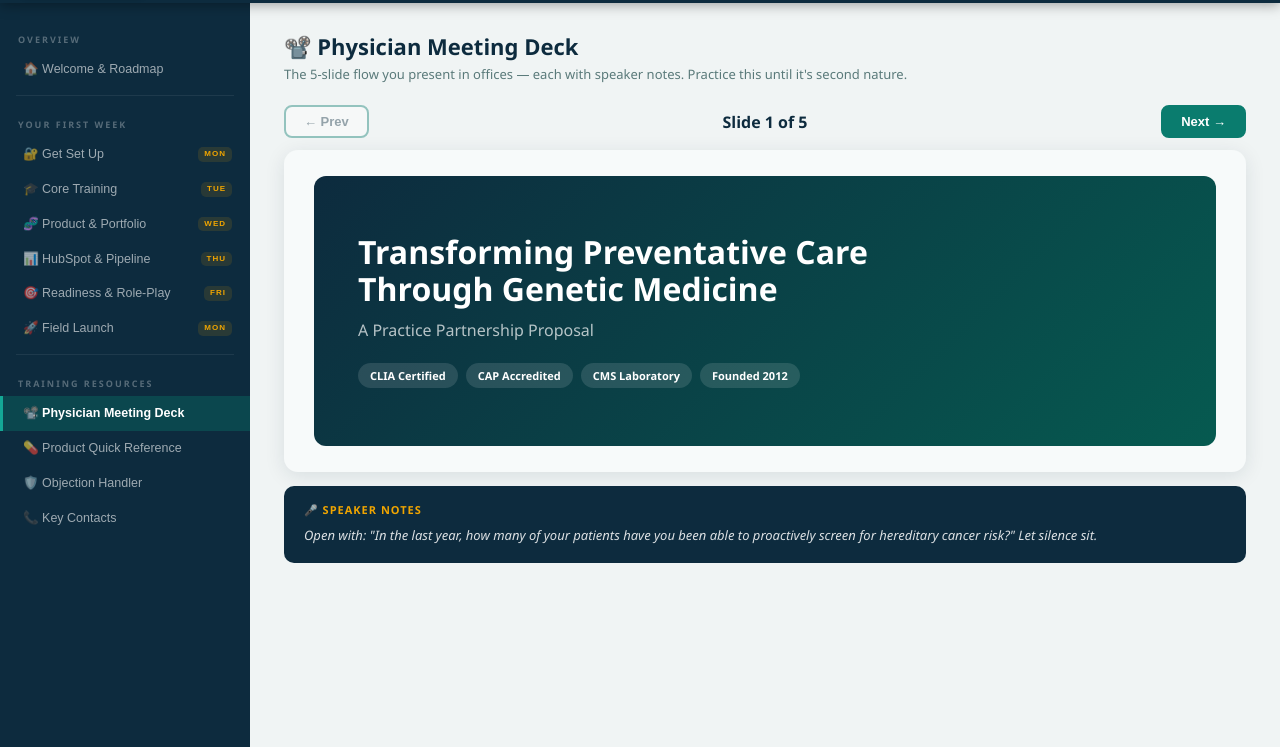
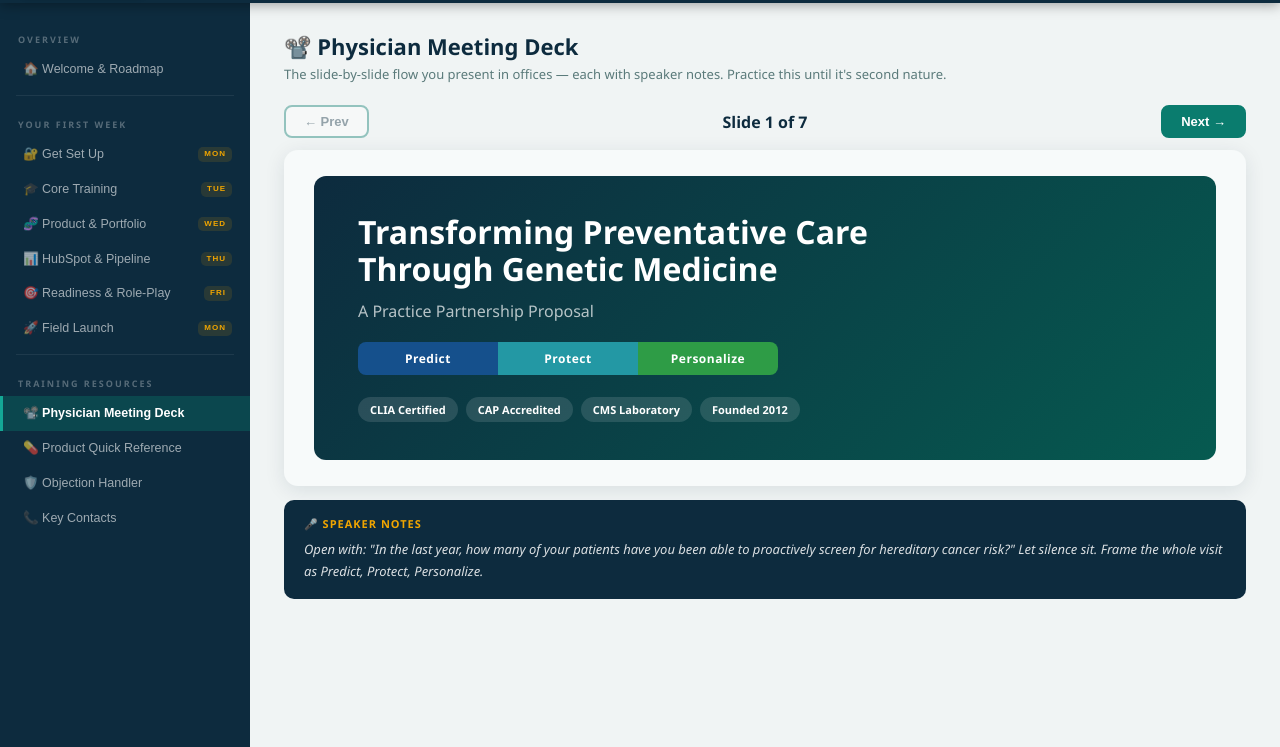
Before and after one commit to GeneIDlab/SAM-Training, a plain HTML site: page index.html in a window 1280 px wide. Both pictures are taken after a click on the button "📽️ Physician Meeting Deck". Shown: the part 53-800 px from the top of the page. Drawn offline with Linux system fonts and the light colour scheme.

Commit message:
index.html

```diff
--- a/index.html
+++ b/index.html
@@ -356,7 +356,7 @@ h2.ph{font-size:22px;font-weight:900;color:var(--n);margin-bottom:4px}
         <div class="quiz-frame-box"><iframe data-src="https://forms.office.com/Pages/ResponsePage.aspx?id=OOZpfoquNkOtGQUerRrk-q50MnevxhxNmz_ISTcZY-hUNEE5QkkxT0RSNVdYUzZEQ1FXVkdMTEJBVC4u&embed=true" loading="lazy"></iframe><div class="quiz-fallback">Quiz not loading? <a href="https://forms.office.com/Pages/ResponsePage.aspx?id=OOZpfoquNkOtGQUerRrk-q50MnevxhxNmz_ISTcZY-hUNEE5QkkxT0RSNVdYUzZEQ1FXVkdMTEJBVC4u" target="_blank" rel="noopener">Open quiz in a new tab ↗</a></div></div>
       </div>
       <div class="task" data-task><div class="box">✓</div><div class="txt">Completed the <strong>How to Sell quiz</strong>.</div></div>
-      <div class="callout action"><span class="ct">📽️ Practice with the deck</span>The <strong>Physician Meeting Deck</strong> (left menu) is the exact 5-slide flow you'll present in offices — with speaker notes. Run through it while this section is fresh.</div>
+      <div class="callout action"><span class="ct">📽️ Practice with the deck</span>The <strong>Physician Meeting Deck</strong> (left menu) is the exact flow you'll present in offices — with speaker notes. Run through it while this section is fresh.</div>
     </div>
   </div>
 </div>
@@ -467,7 +467,7 @@ h2.ph{font-size:22px;font-weight:900;color:var(--n);margin-bottom:4px}
 <!-- ══ MEETING DECK ══ -->
 <div class="page" id="p-deck">
   <h2 class="ph">📽️ Physician Meeting Deck</h2>
-  <p class="sub-head">The 5-slide flow you present in offices — each with speaker notes. Practice this until it's second nature.</p>
+  <p class="sub-head">The slide-by-slide flow you present in offices — each with speaker notes. Practice this until it's second nature.</p>
   <div class="slide-nav">
     <button class="slide-btn" id="deckPrev" style="background:#fff;color:var(--n)">← Prev</button>
     <div id="deckCounter" style="font-weight:700;color:var(--n)"></div>
@@ -600,17 +600,32 @@ document.querySelectorAll('[data-quiz]').forEach(function(hd){
 
 /* ---- MEETING DECK (ported from Sales Hub) ---- */
 var slides=[
-  {type:'title',title:'Transforming Preventative Care\nThrough Genetic Medicine',subtitle:'A Practice Partnership Proposal',notes:'Open with: "In the last year, how many of your patients have you been able to proactively screen for hereditary cancer risk?" Let silence sit.'},
-  {type:'stat',title:'The Preventative Medicine Gap',stats:[{v:'5–10%',l:'of cancers are hereditary',c:R},{v:'25%',l:'of patients are carriers for a serious inherited condition',c:'#2980b9'},{v:'75%+',l:'of people metabolize medications outside of "normal"',c:GN},{v:'Stage 4',l:'when most hereditary cancers are finally discovered',c:TD}],notes:'Pause on the first stat — lead with hereditary cancer prevalence, then connect it to your patients having no idea they carry a mutation.'},
-  {type:'solution',title:'The GeneID Model: We Handle the Complexity',pillars:[{ic:'👩‍⚕️',t:'In-Office Specialist',d:'Our GTS works between the MA and provider.'},{ic:'✅',t:'Verification-First Billing',d:'No test runs without insurance approval.'},{ic:'💳',t:'ACA BRCA1/2 Mandate',d:'Qualifying patients pay $0 — no deductible, no copay.'},{ic:'🤖',t:'AI Patient ID',d:'Insights generates a report of eligible patients from your EMR.'},{ic:'👨‍⚕️',t:'Medical Director Oversight',d:'Dr. Garcia reviews all positives.'},{ic:'💻',t:'Proprietary Screening Software',d:'GetGeneID has NCCN, ACOG, and insurance criteria built in.'}],notes:'Walk each pillar and ask "which of these would make the biggest difference for your practice?"'},
-  {type:'proof',title:'Real Results from a Real Practice',headline:'176 patients screened. 15 weeks.',metrics:[{v:'9',l:'Hereditary cancer risk patients identified',c:R},{v:'4',l:'Carrier status positives found',c:'#2980b9'},{v:'7',l:'Medicare PGx patients enrolled',c:G},{v:'176',l:'Total patients screened',c:T}],insight:'A zero-cost, zero-burden program that identified patients who might otherwise have gone undetected.',notes:'Let the numbers land. Then: "Based on your panel size, how many patients do you think might benefit?"'},
-  {type:'close',title:'The Question Worth Asking',question:'If patients in your panel had a hereditary cancer mutation right now — would you want to know?',subtext:'GeneID exists to make sure you can answer yes.',notes:'Read the question out loud. Let it sit. Then: "To get started, all I need is the new account paperwork signed."'}
+  {type:'title',title:'Transforming Preventative Care\nThrough Genetic Medicine',subtitle:'A Practice Partnership Proposal',ppp:true,notes:'Open with: "In the last year, how many of your patients have you been able to proactively screen for hereditary cancer risk?" Let silence sit. Frame the whole visit as Predict, Protect, Personalize.'},
+  {type:'stat',title:'The Preventative Medicine Gap',stats:[{v:'5\u201310%',l:'of cancers are hereditary',c:R},{v:'1 in 4',l:'patients are carriers for a serious inherited condition',c:PK},{v:'75%+',l:'metabolize medications outside the "normal" range',c:GN},{v:'Stage 4',l:'when most hereditary cancers are finally discovered',c:TD}],notes:'Pause on the first stat \u2014 lead with hereditary cancer prevalence, then connect it to patients having no idea they carry a mutation.'},
+  {type:'portfolio',title:'One Lab. Five Tests. Every Life Stage.',sub:'A complete preventative-genetics portfolio \u2014 aligned to national guidelines.',tests:[
+    {n:'PrevenTest\u2122',cat:'Hereditary Cancer',c:P,pts:'8 solid-tumor cancers \u00b7 BRCA / Lynch',g:'NCCN'},
+    {n:'NewbornGeneID\u2122',cat:'Carrier Screening',c:PK,pts:'69+ conditions \u00b7 1-in-4 are carriers',g:'ACOG \u00b7 ACMG'},
+    {n:'Pharmacogenomics',cat:'Medication Response',c:GN,pts:'200+ medications \u00b7 metabolizer status',g:'FDA \u00b7 CPIC'},
+    {n:'Envisage\u2122 / NIPT',cat:'Prenatal Screening',c:G,pts:'From 10 weeks \u00b7 99%+ accuracy',g:'ACOG for all'},
+    {n:'Xenome\u2122',cat:'Whole Exome (WES)',c:O,pts:'~20,000 genes \u00b7 25\u201340% yield',g:'ACMG first-tier'}
+  ],notes:'Don\u2019t recite all five \u2014 lead with the one that fits their panel, then say "and four more across every life stage." Ask which patient population is top of mind.'},
+  {type:'partner',title:'Three Tailored Ways to Partner',sub:'Same portfolio \u2014 you choose the level of involvement.',models:[
+    {tag:'FULL SERVICE',t:'GTS In-Office',c:T,d:'A Genetic Testing Specialist places and collects right in your practice, powered by GetGeneID screening software.',best:'Best for higher-volume practices that want it fully handled.'},
+    {tag:'AI-POWERED',t:'GeneID Insights',c:'#15508C',d:'AI scans your EMR to surface eligible patients \u2014 you approve every list before any outreach.',best:'90-day trial, then $199/mo.'},
+    {tag:'LOWEST TOUCH',t:'Self-Referral / Kit',c:GN,d:'Refer a patient or send a mail-in test kit; GeneID handles verification, collection, and follow-up.',best:'Best for a light-lift starting point.'}
+  ],notes:'This is the flexibility close. "There\u2019s no wrong way to start \u2014 which of these fits how your practice runs today?"'},
+  {type:'solution',title:'Why Practices Choose GeneID',pillars:[{ic:'\u2705',t:'Verification-First Billing',d:'No test runs without insurance approval \u2014 no surprise bills.'},{ic:'\ud83d\udcb3',t:'~98% Pay $0',d:'Most patients have zero out-of-pocket cost.'},{ic:'\ud83d\udccb',t:'Guideline-Built Screening',d:'NCCN, ACOG, ACMG & FDA/CPIC criteria built in.'},{ic:'\ud83d\udc68\u200d\u2695\ufe0f',t:'Medical Director Oversight',d:'Dr. Garcia reviews every positive result.'},{ic:'\ud83d\udd12',t:'GINA Protected',d:'Results can\u2019t affect a patient\u2019s health insurance.'},{ic:'\ud83c\udfc5',t:'CLIA & CAP Accredited',d:'99.99% analytic accuracy.'}],notes:'Walk each pillar and ask "which of these would make the biggest difference for your practice?" Verification-first and ~98% $0 usually land hardest.'},
+  {type:'proof',title:'Real Results from a Real Practice',headline:'176 patients screened. 15 weeks.',metrics:[{v:'9',l:'Hereditary cancer risk patients identified',c:R},{v:'4',l:'Carrier status positives found',c:PK},{v:'7',l:'Medicare PGx patients enrolled',c:G},{v:'176',l:'Total patients screened',c:T}],insight:'A zero-cost, zero-burden program that identified patients who might otherwise have gone undetected.',notes:'Let the numbers land. Then: "Based on your panel size, how many patients do you think might benefit?"'},
+  {type:'close',title:'The Question Worth Asking',question:'If patients in your panel had a hereditary cancer mutation right now \u2014 would you want to know?',subtext:'GeneID exists to make sure you can answer yes. Predict \u00b7 Protect \u00b7 Personalize.',notes:'Read the question out loud. Let it sit. Then: "To get started, all I need is the new account paperwork signed."'}
 ];
 var deckCur=0;
+var PPPBAND='<div style="display:flex;border-radius:8px;overflow:hidden;margin-bottom:22px;max-width:420px">'+[['Predict','#15508C'],['Protect','#2398A4'],['Personalize','#2E9C46']].map(function(x){return'<div style="flex:1;background:'+x[1]+';color:#fff;font-weight:800;font-size:12px;letter-spacing:.5px;text-align:center;padding:8px 4px">'+x[0]+'</div>';}).join('')+'</div>';
 function renderSlide(i){
   var s=slides[i];var inner='';
-  if(s.type==='title'){inner='<div style="background:linear-gradient(135deg,'+N+','+TD+');border-radius:12px;padding:38px 44px;min-height:270px;display:flex;flex-direction:column;justify-content:center"><div style="font-size:32px;font-weight:900;color:#fff;margin:0 0 12px;line-height:1.15;white-space:pre-line">'+s.title+'</div><div style="font-size:16px;color:rgba(255,255,255,.7);margin-bottom:22px">'+s.subtitle+'</div><div style="display:flex;gap:8px;flex-wrap:wrap">'+['CLIA Certified','CAP Accredited','CMS Laboratory','Founded 2012'].map(function(b){return'<span style="background:rgba(255,255,255,.12);color:#fff;font-size:11px;font-weight:700;padding:5px 12px;border-radius:20px">'+b+'</span>';}).join('')+'</div></div>';}
+  if(s.type==='title'){inner='<div style="background:linear-gradient(135deg,'+N+','+TD+');border-radius:12px;padding:38px 44px;min-height:270px;display:flex;flex-direction:column;justify-content:center"><div style="font-size:32px;font-weight:900;color:#fff;margin:0 0 12px;line-height:1.15;white-space:pre-line">'+s.title+'</div><div style="font-size:16px;color:rgba(255,255,255,.7);margin-bottom:20px">'+s.subtitle+'</div>'+(s.ppp?PPPBAND:'')+'<div style="display:flex;gap:8px;flex-wrap:wrap">'+['CLIA Certified','CAP Accredited','CMS Laboratory','Founded 2012'].map(function(b){return'<span style="background:rgba(255,255,255,.12);color:#fff;font-size:11px;font-weight:700;padding:5px 12px;border-radius:20px">'+b+'</span>';}).join('')+'</div></div>';}
   else if(s.type==='stat'){inner='<h2 style="font-size:22px;font-weight:900;color:'+N+';margin-bottom:16px;text-align:center">'+s.title+'</h2><div class="g2">'+s.stats.map(function(st){return'<div style="background:#fff;border-top:4px solid '+st.c+';border-radius:10px;padding:20px;text-align:center"><div style="font-size:36px;font-weight:900;color:'+st.c+';line-height:1">'+st.v+'</div><div style="font-size:13px;color:'+N+';font-weight:600;margin-top:8px;line-height:1.4">'+st.l+'</div></div>';}).join('')+'</div>';}
+  else if(s.type==='portfolio'){inner='<h2 style="font-size:21px;font-weight:900;color:'+N+';margin-bottom:3px;text-align:center">'+s.title+'</h2><div style="text-align:center;font-size:12.5px;color:#5a7a7a;margin-bottom:16px">'+s.sub+'</div><div style="display:flex;flex-direction:column;gap:9px">'+s.tests.map(function(t){return'<div style="display:flex;align-items:center;gap:14px;background:#fff;border-left:5px solid '+t.c+';border-radius:9px;padding:12px 16px"><div style="min-width:150px"><div style="font-weight:900;color:'+t.c+';font-size:14px">'+t.n+'</div><div style="font-size:10px;font-weight:700;letter-spacing:1px;text-transform:uppercase;color:#8aa">'+t.cat+'</div></div><div style="flex:1;font-size:12.5px;color:'+N+';font-weight:600">'+t.pts+'</div><span style="background:'+TL+';color:'+TD+';font-size:10px;font-weight:800;padding:4px 10px;border-radius:12px;white-space:nowrap">'+t.g+'</span></div>';}).join('')+'</div>';}
+  else if(s.type==='partner'){inner='<h2 style="font-size:21px;font-weight:900;color:'+N+';margin-bottom:3px;text-align:center">'+s.title+'</h2><div style="text-align:center;font-size:12.5px;color:#5a7a7a;margin-bottom:16px">'+s.sub+'</div><div class="g3">'+s.models.map(function(m){return'<div style="background:#fff;border-radius:11px;overflow:hidden;box-shadow:0 2px 8px rgba(0,0,0,.06);display:flex;flex-direction:column"><div style="background:'+m.c+';color:#fff;font-size:10px;font-weight:800;letter-spacing:1px;padding:6px 12px">'+m.tag+'</div><div style="padding:14px"><div style="font-weight:900;color:'+N+';font-size:15px;margin-bottom:7px">'+m.t+'</div><div style="font-size:12px;color:#4a6a6a;line-height:1.55;margin-bottom:9px">'+m.d+'</div><div style="font-size:11px;color:'+m.c+';font-weight:700;line-height:1.4">'+m.best+'</div></div></div>';}).join('')+'</div>';}
   else if(s.type==='solution'){inner='<h2 style="font-size:20px;font-weight:900;color:'+N+';margin-bottom:14px;text-align:center">'+s.title+'</h2><div class="g3">'+s.pillars.map(function(p){return'<div style="background:#fff;border:1px solid #d0e8e3;border-radius:9px;padding:14px;text-align:center"><div style="font-size:24px;margin-bottom:6px">'+p.ic+'</div><div style="font-weight:800;color:'+N+';font-size:12px;margin-bottom:4px">'+p.t+'</div><div style="color:#4a6a6a;font-size:11px;line-height:1.5">'+p.d+'</div></div>';}).join('')+'</div>';}
   else if(s.type==='proof'){inner='<h2 style="font-size:20px;font-weight:900;color:'+N+';margin-bottom:4px;text-align:center">'+s.title+'</h2><div style="text-align:center;font-size:14px;color:'+TD+';font-weight:700;margin-bottom:14px">'+s.headline+'</div><div class="g4" style="margin-bottom:14px">'+s.metrics.map(function(m){return'<div style="background:#fff;border-top:4px solid '+m.c+';border-radius:9px;padding:14px;text-align:center"><div style="font-size:32px;font-weight:900;color:'+m.c+';line-height:1">'+m.v+'</div><div style="color:'+N+';font-weight:600;font-size:11px;margin-top:5px;line-height:1.4">'+m.l+'</div></div>';}).join('')+'</div><div style="background:'+N+';border-radius:9px;padding:12px 18px;text-align:center"><div style="color:'+G+';font-size:13px;font-weight:700">'+s.insight+'</div></div>';}
   else if(s.type==='close'){inner='<div style="background:linear-gradient(135deg,'+N+','+TD+');border-radius:12px;padding:34px;text-align:center;margin-bottom:14px"><div style="font-size:22px;font-weight:900;color:#fff;line-height:1.35;margin-bottom:10px">'+s.question+'</div><div style="font-size:14px;color:rgba(255,255,255,.7)">'+s.subtext+'</div></div><div style="display:flex;gap:8px;flex-wrap:wrap;justify-content:center">'+['GeneIDLab.com','(201) 825-0186','CLIA Certified','CAP Accredited'].map(function(a){return'<span style="background:'+TL+';color:'+TD+';font-size:12px;font-weight:700;padding:7px 16px;border-radius:20px">'+a+'</span>';}).join('')+'</div>';}
```
